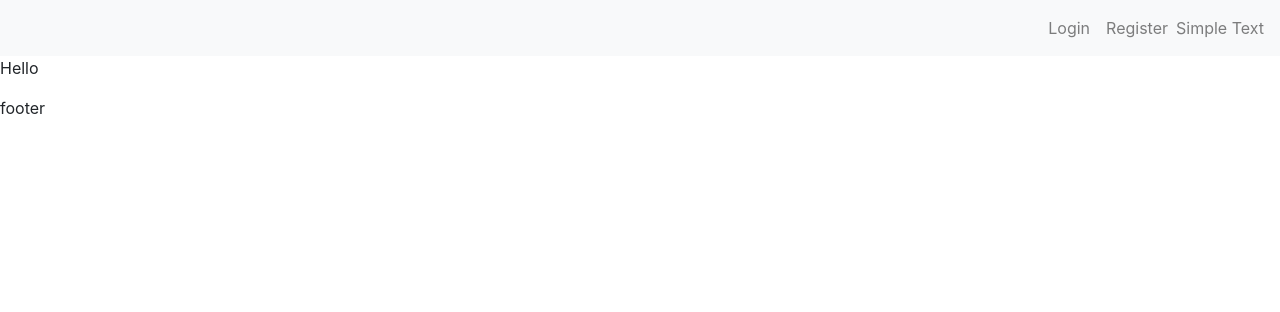
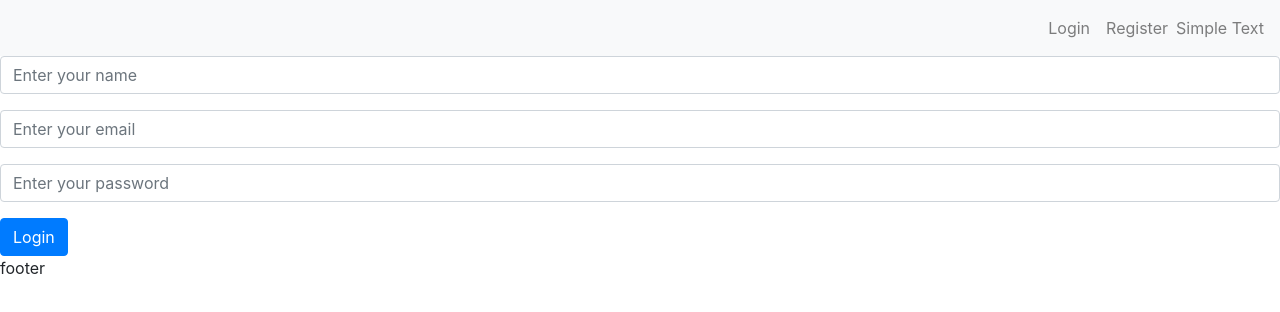
Before and after one commit to mayan-sharma/one-frontend, a Next.js app: page /register in a window 1280 px wide. Shown: the top 312 px of the page. Built offline with nearby package versions, Linux system fonts and the light colour scheme.

Commit message:
feat: create useForm hook and login, register page/component

```diff
--- /dev/null
+++ b/components/auth/Register.js
@@ -0,0 +1,55 @@
+import useForm from '../../lib/useForm';
+
+const Register = () => {
+
+    const { inputs, handleChange } = useForm({
+        email: '',
+        name: '',
+        password: ''
+    });
+
+    const handleSubmit = e => {
+        e.preventDefault();
+        console.table(inputs);
+    }
+
+    return (
+        <form onSubmit={handleSubmit}>
+            <div className='form-group'>
+                <input
+                    type='text'
+                    name='name'
+                    className='form-control'
+                    placeholder='Enter your name'
+                    onChange={handleChange}
+                    value={inputs.name}
+                />
+            </div>
+            <div className='form-group'>
+                <input
+                    type='email'
+                    name='email'
+                    className='form-control'
+                    placeholder='Enter your email'
+                    onChange={handleChange}
+                    value={inputs.email}
+                />
+            </div>
+            <div className='form-group'>
+                <input
+                    type='password'
+                    name='password'
+                    className='form-control'
+                    placeholder='Enter your password'
+                    onChange={handleChange}
+                    value={inputs.password}
+                />
+            </div>
+            <div>
+                <button className='btn btn-primary'>Login</button>
+            </div>
+        </form>
+    );
+}
+
+export default Register;
--- /dev/null
+++ b/lib/useForm.js
@@ -0,0 +1,22 @@
+import { useState } from 'react';
+
+export default function useForm(initial = {}) {
+
+    const [inputs, setInputs] = useState(initial);
+
+    const handleChange = e => {
+        let { name, value } = e.target;
+
+        setInputs({
+            ...inputs,
+            [name]: value
+        });
+    }
+
+    const clearForm = () => {
+        const blankState = Object.fromEntries(Object.entries(inputs).map(([key, val]) => [key, '']));
+        setInputs(blankState);
+    }
+
+    return { inputs, handleChange, clearForm };
+}
--- a/pages/login.js
+++ b/pages/login.js
@@ -1,9 +1,11 @@
 import Layout from '../components/Layout';
+
+import Login from '../components/auth/Login';
 
 const LoginPage = () => {
     return (
         <Layout>
-            <p>Hello</p>
+            <Login />
         </Layout>
     );
 }
--- a/pages/register.js
+++ b/pages/register.js
@@ -1,9 +1,11 @@
 import Layout from '../components/Layout';
+
+import Register from '../components/auth/Register';
 
 const RegisterPage = () => {
     return (
         <Layout>
-            <p>Hello</p>
+            <Register />
         </Layout>
     );
 }
```
Also changed, not shown: components/auth/Login.js (added, +7 -0 lines).
